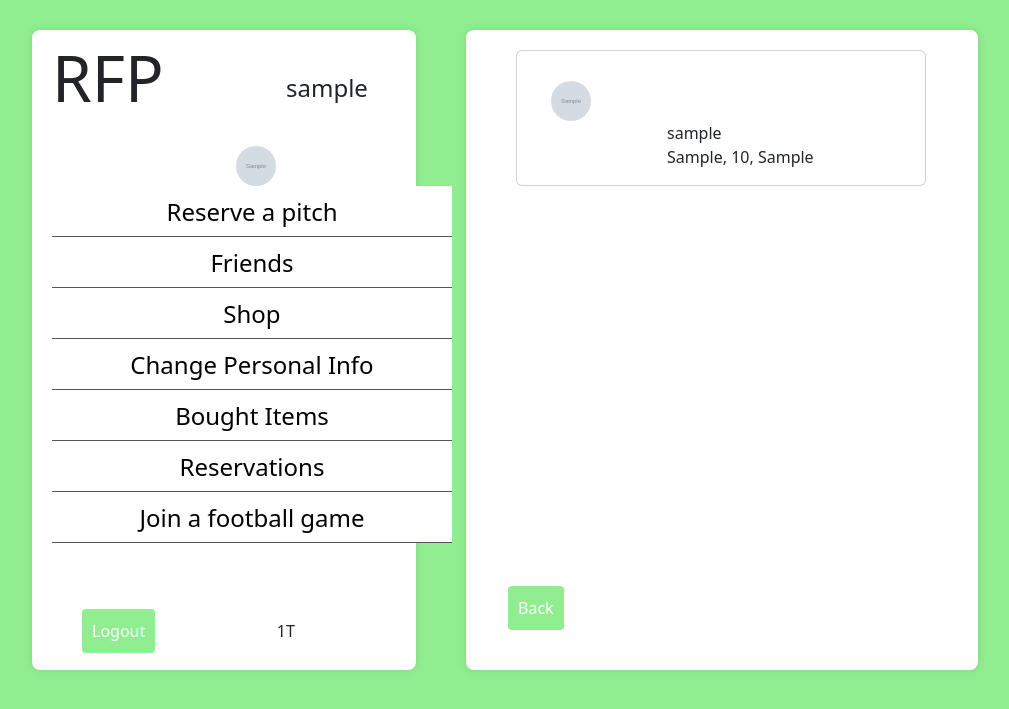
After one commit to didov02/RFP, a Django app: page /mainpage/seeparticipants/1/ in a window 1280 px wide. The commit adds this page. Shown: the top 709 px of the page, without its empty margins (138-1147 px from the left). Run offline with Django 4.2, Linux system fonts and the light colour scheme; a user stored in the database is signed in; tables that the repository leaves empty hold one stand-in row (values such as "Sample post"); grey boxes marked "Sample" are stand-in pictures.

Commit message:
join game logic added

```diff
--- a/mainpage/models.py
+++ b/mainpage/models.py
@@ -1,5 +1,6 @@
 from django.db import models
 from django.contrib.auth.models import User
+from django.utils import timezone
 import uuid
 
 # Create your models here.
@@ -42,10 +43,11 @@ class BoughtItem(models.Model):
         return f"{self.item_name} - {self.item_code}"
 
 class Reservation(models.Model):
-    datetime = models.DateTimeField(default='2024-01-01T08:00')
+    datetime = models.DateTimeField(default=timezone.localtime(timezone.now()) + timezone.timedelta(hours=1))
     made_by = models.ForeignKey(User, on_delete=models.CASCADE, null=True)
     pitch = models.ForeignKey(Pitch, on_delete=models.CASCADE, null=True)
     reservation_code = models.CharField(max_length=10, unique=True, default=uuid.uuid4().hex[:6].upper())
+    participants = models.ManyToManyField(User, related_name='reservation_participants', blank=True)
 
     def __str__(self):
         return f"{self.pitch.name} reserved at {self.datetime} by {self.made_by.username}"
--- a/mainpage/templates/RFP_templates/base.html
+++ b/mainpage/templates/RFP_templates/base.html
@@ -48,7 +48,7 @@
                 <a class="nav_item" href="{% url 'RFP:see_reserved_pitches' %}">Reservations</a>
             </li>
             <li class="nav_row">
-                <a class="nav_item" href="">Join a football game</a>
+                <a class="nav_item" href="{% url 'RFP:set_code' %}">Join a football game</a>
             </li>
         </ul>
         <div class="row" style="margin-top: auto; margin-bottom: 10px;">
--- /dev/null
+++ b/mainpage/templates/RFP_templates/seeparticipants.html
@@ -0,0 +1,37 @@
+{% extends 'RFP_templates/base.html' %}
+{% block body %}
+    <style>
+        .friend-username {
+            color: inherit;
+            text-decoration: none;
+            cursor: pointer;
+            font-size: 1em;
+            margin-left:150px;
+        }
+        .card-style {
+            width: 80%;
+            margin-left: 50px;
+            margin-top: 20px;
+        }
+    </style>
+    <div class="column-right">
+        <div class="scrollable-form">
+            {% for current_user in users %}
+                <div class="card card-style">
+                    <div class="col-md-1 offset-md-1" style="margin-top: 30px; margin-right: 60px;">
+                        <img class="profile-image" height="20px" width="20px" src="{{ current_user.profile.image.url }}"/>
+                    </div>
+                    <div class="col-md-2" style="width: 500px;">
+                        <a href="{% url 'RFP:personal_info' current_user.id %}" class="friend-username">{{ current_user.profile.user.username }}</a>
+                        <p style="margin-left:150px;">{{ current_user.profile.city }}, {{ current_user.profile.age }}, {{ current_user.profile.position }}</p>
+                    </div>
+                </div>
+            {% endfor %}
+        </div>
+        <div class="row" style="margin-top: auto; margin-bottom: 10px; margin-left:10px">
+            <form action="{% url 'RFP:see_reserved_pitches' %}" method="get">
+                <button type="submit" class="button">Back</button>
+            </form>
+        </div>
+    </div>
+{% endblock %}
--- a/mainpage/urls.py
+++ b/mainpage/urls.py
@@ -5,7 +5,6 @@ app_name = 'RFP'
 urlpatterns = [
     path('', views.start, name = 'start'),
     path('reservepitch/', views.reserve_pitch, name = 'reserve_pitch'),
-    path('reservepitch/<int:id>', views.make_reservation, name='make_reservation'),
     path('<int:id>/', views.detail, name='detail'),
     path('friends/', views.friends, name = 'friends'),
     path('shop/', views.shop, name = 'shop'),
@@ -23,4 +22,7 @@ urlpatterns = [
     path('friends/seefriendrequests/', views.see_friends_request, name='see_friends_request'),
     path('searchitem/', views.search_items, name='search_items'),
     path('searchpitch/', views.search_pitch, name='search_pitch'),
+    path('seeparticipants/<int:id>/', views.see_participants, name='see_participants'),
+    path('setcode/', views.set_code, name='set_code'),
+    path('joingame/', views.join_game, name='join_game'),
 ]
--- a/mainpage/views.py
+++ b/mainpage/views.py
@@ -154,40 +154,26 @@ def settings(request):
 @login_required
 def detail(request, id):
     pitch = Pitch.objects.get(pk=id)
-    context = {
-        'pitch':pitch,
-    }
 
-    if request.user.is_authenticated:
-        context['username'] = request.user.username
-
-    return render(request, 'RFP_templates/detail.html', context)
-
-@login_required
-def make_reservation(request, id):
-    current_pitch = Pitch.objects.get(pk=id)
     form = ReservationForm(request.POST or None)
 
     if form.is_valid():
         reservation = form.save(commit=False)
         reservation.made_by = request.user
-        reservation.pitch = current_pitch
+        reservation.pitch = pitch
         reservation.reservation_code = generate_random_code()
 
-        if Reservation.objects.filter(pitch=current_pitch, datetime=reservation.datetime).exists():
-            form.add_error(None, 'There is already a reservation for this pitch at the selected datetime.')
-            print('Form not valid. Errors: ', form.errors)
-            return render(request, 'RFP_templates/makereservation.html', {'form': form})
+        reservation.save()
+        reservation.participants.add(request.user)
 
         request.user.profile.tokens = request.user.profile.tokens + 1
         request.user.profile.save()
 
-        reservation.save()
         return redirect('RFP:start')
     else:
         print('Form not valid. Errors: ', form.errors)
 
-    return render(request, 'RFP_templates/makereservation.html', {'form':form})
+    return render(request, 'RFP_templates/detail.html', {'form':form, 'pitch':pitch})
 
 @login_required
 def add_post(request):
@@ -229,8 +215,15 @@ def bought_items(request):
 
 @login_required
 def see_reserved_pitches(request):
-    reservations = Reservation.objects.filter(made_by = request.user)
-    return render(request, 'RFP_templates/reservations.html', {'reservations':reservations})
+    reservations = Reservation.objects.all()
+
+    current_reservations = []
+
+    for reservation in reservations:
+        if request.user in reservation.participants.all() or request.user == reservation.made_by:
+            current_reservations.append(reservation)
+
+    return render(request, 'RFP_templates/reservations.html', {'reservations':current_reservations})
 
 @login_required
 def personal_info(request, id):
@@ -294,3 +287,33 @@ def search_pitch(request):
         pitches = Pitch.objects.all()
 
     return render(request, 'RFP_templates/reservepitch.html', {'pitches' : pitches})
+
+@login_required
+def see_participants(request, id):
+    reservation = Reservation.objects.get(pk = id)
+    participants = reservation.participants.all()
+    return render(request, 'RFP_templates/seeparticipants.html', {'users': participants})
+
+@login_required
+def set_code(request):
+    return render(request, 'RFP_templates/setcode.html', {})
+
+@login_required
+def join_game(request):
+    code = request.GET.get('input_code')
+    reservations = Reservation.objects.exclude(made_by=request.user)
+    reservations_codes = [reservation.reservation_code for reservation in reservations]
+
+    if code in reservations_codes:
+        current_reservation = get_object_or_404(Reservation, reservation_code=code)
+        current_reservation.participants.add(request.user)
+
+    reservations = Reservation.objects.all()
+
+    current_reservations = []
+
+    for reservation in reservations:
+        if request.user in reservation.participants.all() or request.user == reservation.made_by:
+            current_reservations.append(reservation)
+
+    return render(request, 'RFP_templates/reservations.html', {'reservations':current_reservations})
```
Also changed, not shown: mainpage/templates/RFP_templates/detail.html (+30 -12 lines), mainpage/templates/RFP_templates/makereservation.html (deleted, +0 -20 lines), mainpage/templates/RFP_templates/reservations.html (+6 -1 lines), mainpage/templates/RFP_templates/setcode.html (added, +15 -0 lines), mainpage/migrations/0024_reservation_participants_alter_boughtitem_item_code_and_more.py (added), mainpage/migrations/0025_alter_boughtitem_item_code_and_more.py (added).
